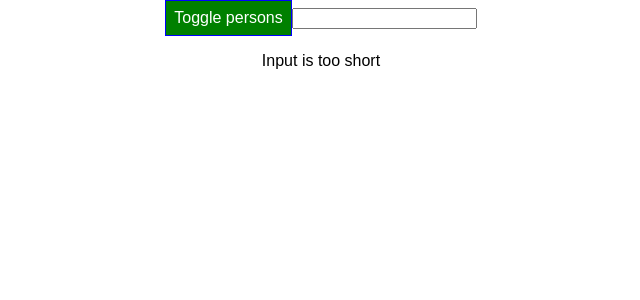
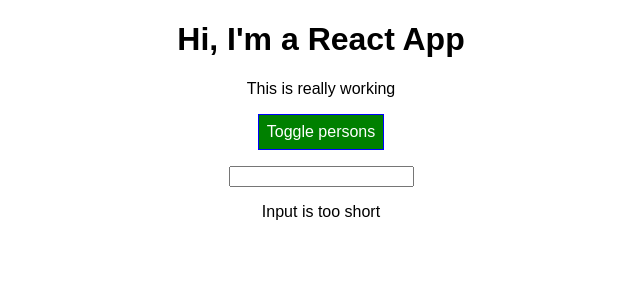
Before and after one commit to Preil/react-complete-guide, a React (Create React App) app: page / in a window 1280 px wide. Shown: the top 300 px of the page, without its empty margins (319-959 px from the left). Built offline with nearby package versions, Linux system fonts and the light colour scheme.

Commit message:
Applying different classes to element dynamically.

```diff
--- a/src/App.css
+++ b/src/App.css
@@ -1,3 +1,10 @@
 .App {
   text-align: center;
 }
+.red {
+    color: red;
+}
+
+.bold {
+    font-weight: bold;
+}
--- a/src/App.js
+++ b/src/App.js
@@ -88,14 +88,28 @@ class App extends Component {
             )
             style.backgroundColor='red'
         }
+
+        const classes=[];
+
+        if (this.state.persons.length <= 2){
+            classes.push('red'); // classes = ['red']
+        }
+        if (this.state.persons.length <=1){
+            classes.push('bold') // classes = ['red, 'bold']
+        }
+
+
         let charList = this.state.userInput.split('').map((ch, index) => {
             return <Char ch={ch} key={index} click={()=>this.deleteCharacter(index)} />
         });
 
         return (
             <div className="App">
+                <h1>Hi, I'm a React App</h1>
+                <p className={classes.join(' ')}>This is really working</p>
                 <button style={style} onClick={this.togglePersonsHandler}>Toggle persons</button>
                 {persons}
+                <p></p>
                 <input type="text" onChange={(event) => this.inputChangedHandler(event)} value={this.state.userInput}/>
                 <ValidationComponent userInputLength={this.state.userInput.length}/>
                 {charList}
```
